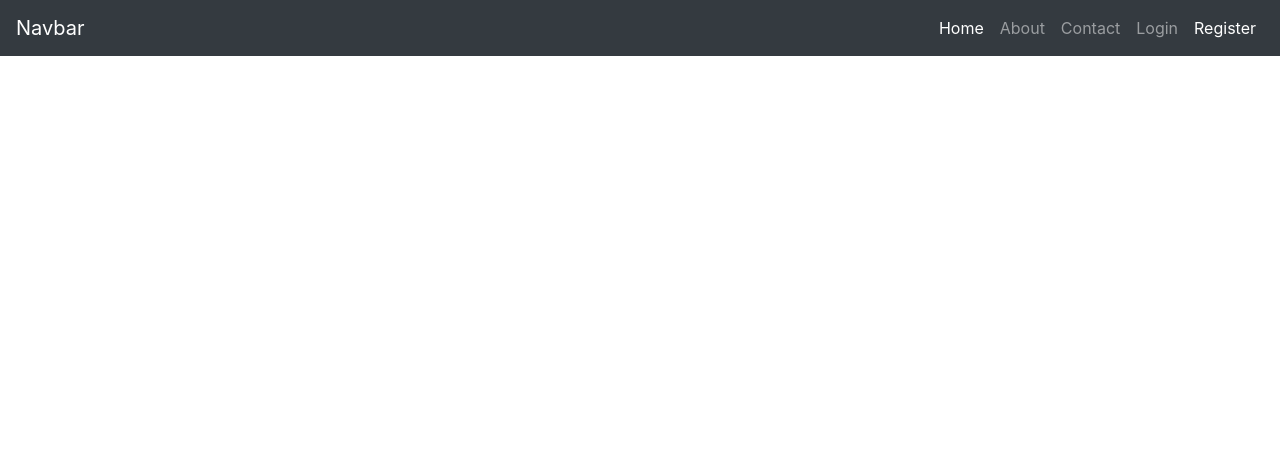
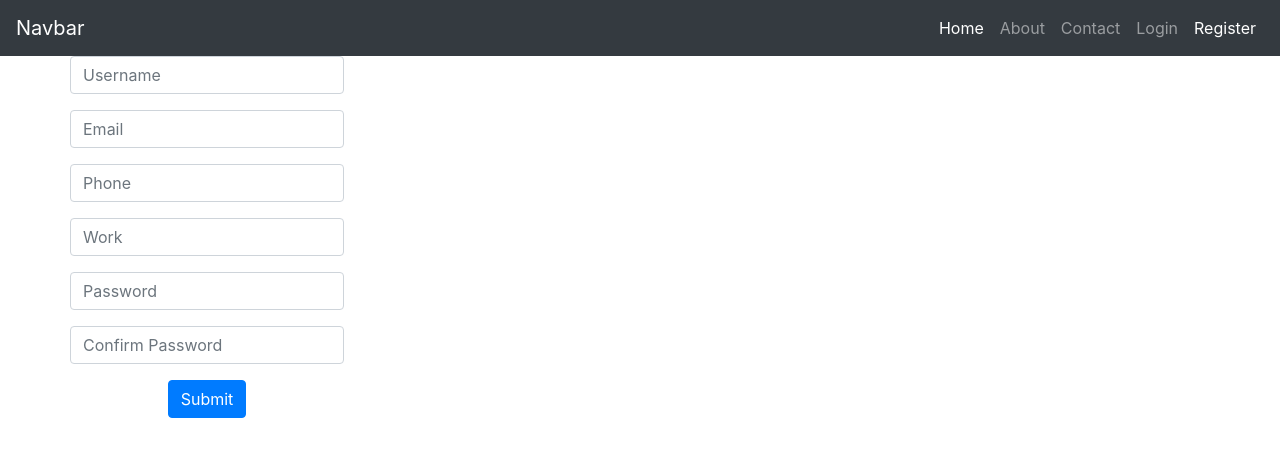
Before and after one commit to mrutyunjaydash/MERNProject, a React (Create React App) app in the folder client/: page /signup in a window 1280 px wide. Shown: the top 456 px of the page. Built offline with nearby package versions, Linux system fonts and the light colour scheme.

Commit message:
register page done

```diff
--- a/client/package.json
+++ b/client/package.json
@@ -3,6 +3,7 @@
   "version": "0.1.0",
   "private": true,
   "dependencies": {
+    "@material-ui/core": "^4.11.4",
     "@testing-library/jest-dom": "^5.14.1",
     "@testing-library/react": "^11.2.7",
     "@testing-library/user-event": "^12.8.3",
--- a/client/src/App.css
+++ b/client/src/App.css
@@ -2,37 +2,31 @@
   text-align: center;
 }
 
-.App-logo {
-  height: 40vmin;
-  pointer-events: none;
+body {
+  margin: 0;
+  font-family: -apple-system, BlinkMacSystemFont, 'Segoe UI', 'Roboto', 'Oxygen',
+    'Ubuntu', 'Cantarell', 'Fira Sans', 'Droid Sans', 'Helvetica Neue',
+    sans-serif;
+  -webkit-font-smoothing: antialiased;
+  -moz-osx-font-smoothing: grayscale;
 }
 
-@media (prefers-reduced-motion: no-preference) {
-  .App-logo {
-    animation: App-logo-spin infinite 20s linear;
-  }
+code {
+  font-family: source-code-pro, Menlo, Monaco, Consolas, 'Courier New',
+    monospace;
 }
 
-.App-header {
-  background-color: #282c34;
-  min-height: 100vh;
-  display: flex;
-  flex-direction: column;
-  align-items: center;
-  justify-content: center;
-  font-size: calc(10px + 2vmin);
-  color: white;
+/*hide arrows  of no input*/
+input::-webkit-outer-spin-button,
+input::-webkit-inner-spin-button {
+  -webkit-appearance: none;
+  margin: 0;
 }
 
-.App-link {
-  color: #61dafb;
+input[type=number] {
+  -moz-appearance: textfield;
 }
 
-@keyframes App-logo-spin {
-  from {
-    transform: rotate(0deg);
-  }
-  to {
-    transform: rotate(360deg);
-  }
+.center{
+  text-align: center;
 }
--- a/client/src/App.js
+++ b/client/src/App.js
@@ -6,6 +6,7 @@ import Login from './components/Login';
 import Signup from './components/Signup';
 import Contact from './components/Contact';
 import { Route } from "react-router-dom";
+import "./App.css";
 
 class App extends Component {
   render() {
@@ -15,16 +16,16 @@ class App extends Component {
         <Route exact path="/">
           <Home />
         </Route>
-        <Route path="/about">
+        <Route exact path="/about">
           <About />
         </Route>
-        <Route path="/contact">
+        <Route exact path="/contact">
           <Contact />
         </Route>
-        <Route path="/login">
+        <Route exact path="/login">
           <Login />
         </Route>
-        <Route path="/Singup">
+        <Route exact path="/signup">
           <Signup />
         </Route>
       </>
--- a/client/src/components/Signup.js
+++ b/client/src/components/Signup.js
@@ -0,0 +1,47 @@
+import React from 'react';
+
+const Signup = () => {
+    return (
+        <div className="signup-form">
+            <div className="container">
+                <div className="row">
+                    <form className="center">
+                        <div className="form-group">
+                        <div className="input-group mb-3">
+                            <input type="text" class="form-control" placeholder="Username" aria-label="Username" aria-describedby="basic-addon1"></input>
+                            </div>
+                        </div>
+                        <div className="form-group">
+                        <div className="input-group mb-3">
+                            <input type="email" class="form-control" placeholder="Email" aria-label="Email" aria-describedby="basic-addon1"></input>
+                            </div>
+                        </div>
+                        <div className="form-group">
+                        <div className="input-group mb-3">
+                            <input type="number" class="form-control" placeholder="Phone" aria-label="Phone" aria-describedby="basic-addon1"></input>
+                            </div>
+                        </div>
+                        <div className="form-group">
+                        <div className="input-group mb-3">
+                            <input type="text" class="form-control" placeholder="Work" aria-label="Work" aria-describedby="basic-addon1"></input>
+                            </div>
+                        </div>
+                        <div className="form-group">
+                        <div className="input-group mb-3">
+                            <input type="password" class="form-control" placeholder="Password" aria-label="Password" aria-describedby="basic-addon1"></input>
+                            </div>
+                        </div>
+                        <div className="form-group">
+                        <div className="input-group mb-3">
+                            <input type="password" class="form-control" placeholder="Confirm Password" aria-label="Confirm Password" aria-describedby="basic-addon1"></input>
+                            </div>
+                        </div>
+                        <button type="submit" class="btn btn-primary">Submit</button>
+                    </form>
+                </div>
+            </div>
+        </div>
+    );
+};
+
+export default Signup;
--- a/client/src/index.css
+++ /dev/null
@@ -1,13 +0,0 @@
-body {
-  margin: 0;
-  font-family: -apple-system, BlinkMacSystemFont, 'Segoe UI', 'Roboto', 'Oxygen',
-    'Ubuntu', 'Cantarell', 'Fira Sans', 'Droid Sans', 'Helvetica Neue',
-    sans-serif;
-  -webkit-font-smoothing: antialiased;
-  -moz-osx-font-smoothing: grayscale;
-}
-
-code {
-  font-family: source-code-pro, Menlo, Monaco, Consolas, 'Courier New',
-    monospace;
-}
--- a/client/src/index.js
+++ b/client/src/index.js
@@ -1,8 +1,7 @@
 import React from 'react';
 import ReactDOM from 'react-dom';
-import './index.css';
 import App from './App';
-import { BrowserRouter, Route, Link } from "react-router-dom";
+import { BrowserRouter } from "react-router-dom";
 import reportWebVitals from './reportWebVitals';
 
 ReactDOM.render(
```
Also changed, not shown: 1 other file (tests, documents, lock files or other folders).
